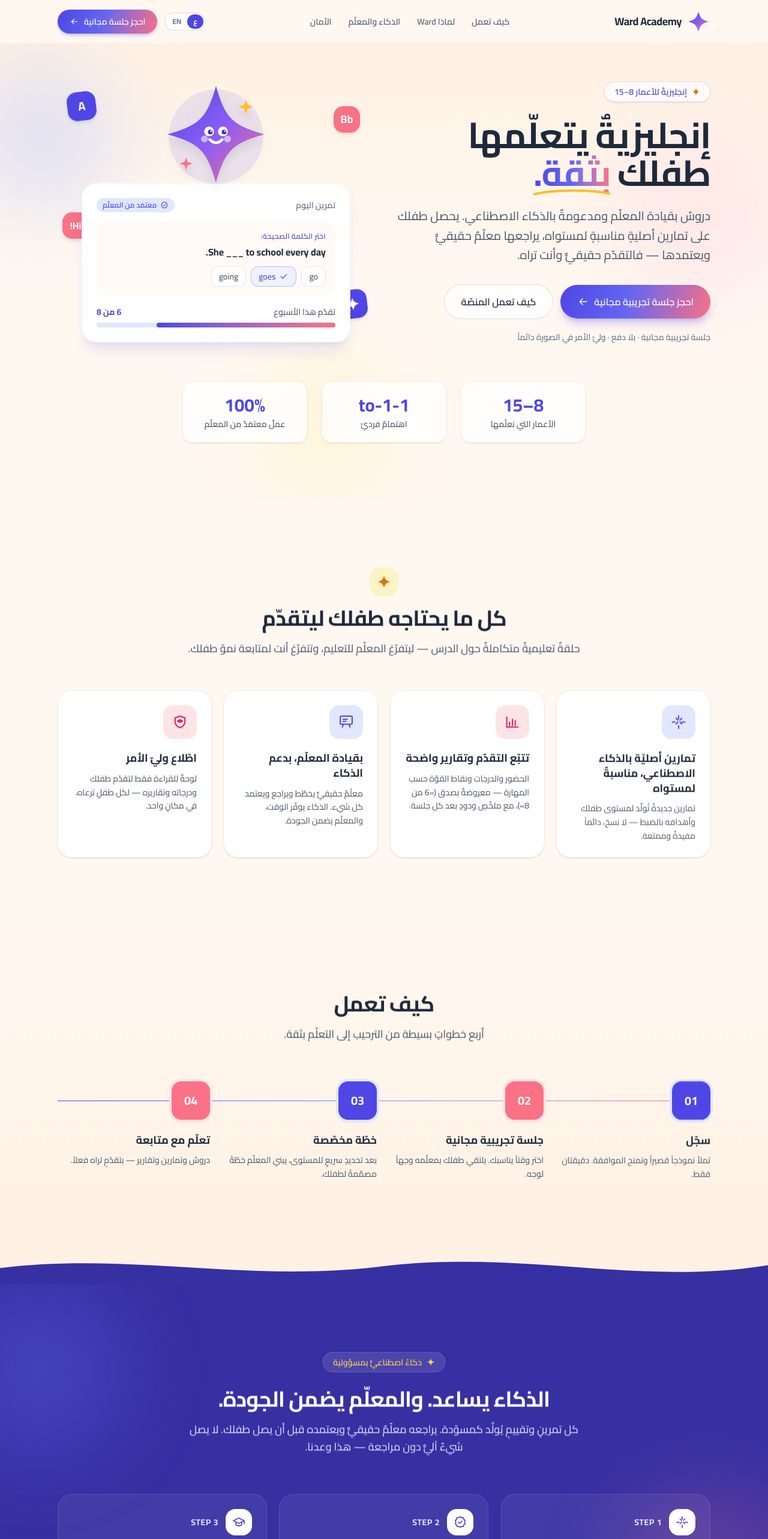
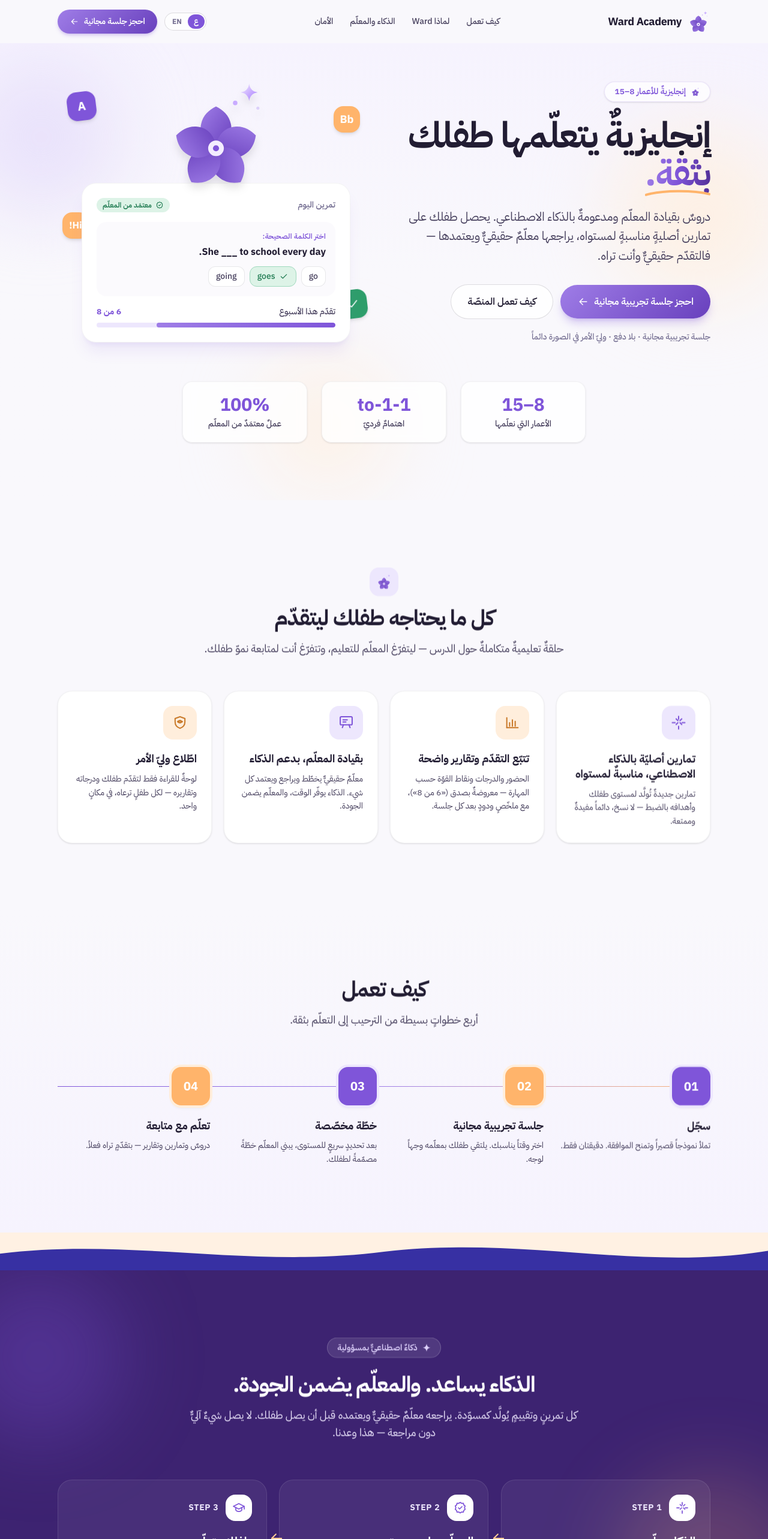
Before and after one commit to diyaaldinhafez/wardacademy, a Next.js app: page / in a window 1280 px wide. Shown: the top 2566 px of the page at 60% size. Built offline with nearby package versions, Linux system fonts and the light colour scheme.

Commit message:
Apply Ward Academy design system to landing: purple-led palette + apricot warm touch + leaf-approved, IBM Plex Arabic / Baloo 2 / Nunito fonts, Platycodon flower identity (logo/mascot/favicon), spark = AI-only. Keeps bilingual + RTL + structure.

```diff
--- a/app/globals.css
+++ b/app/globals.css
@@ -1,47 +1,53 @@
 @import "tailwindcss";
 
 /* ===========================================================================
-   Ward Academy — "Sunny Scholar" theme
-   Bright, cohesive palette: trustworthy for guardians, warm for young learners.
-   Tailwind v4 design tokens — these generate utilities like bg-brand,
-   text-coral, from-amber, etc.
+   Ward Academy — design system ("Platycodon violet")
+   Purple is the hero. The flower is the brand mark; the spark marks AI only.
+   Warm touch = apricot; growth/teacher-approved = leaf. Neutrals are
+   violet-tinted "dusk" inks. Token values map the existing utilities
+   (bg-brand, text-coral, etc.) onto the new palette.
    =========================================================================== */
 @theme {
   /* Fonts (wired up in app/layout.tsx via next/font) */
-  --font-sans: var(--font-inter);
-  --font-display: var(--font-fredoka);
+  --font-sans: var(--font-nunito);
+  --font-display: var(--font-baloo);
 
-  /* PRIMARY 1 — Indigo: knowledge, trust, modern */
-  --color-brand-50: #eef2ff;
-  --color-brand-100: #e0e7ff;
-  --color-brand-200: #c7d2fe;
-  --color-brand-300: #a5b4fc;
-  --color-brand-400: #818cf8;
-  --color-brand-500: #6366f1;
-  --color-brand: #4f46e5;
-  --color-brand-600: #4f46e5;
-  --color-brand-700: #4338ca;
-  --color-brand-800: #3730a3;
+  /* HERO — Ward Purple (Platycodon) */
+  --color-brand-50: #f6f3fe;
+  --color-brand-100: #ede7fd;
+  --color-brand-200: #dcd0fa;
+  --color-brand-300: #c0a9f2;
+  --color-brand-400: #9f7de7;
+  --color-brand-500: #7f55d9;
+  --color-brand: #7f55d9; /* primary */
+  --color-brand-600: #6840bd; /* hover / text-on-soft */
+  --color-brand-700: #533099;
+  --color-brand-800: #3d2371; /* deep — dark sections */
+  --color-brand-900: #29174e;
 
-  /* PRIMARY 2 — Coral: warmth, energy, play */
-  --color-coral-100: #ffe4e6;
-  --color-coral-300: #fda4af;
-  --color-coral: #fb7185;
-  --color-coral-600: #e11d61;
+  /* WARM TOUCH — Apricot (rewards / warmth) — maps the old "coral" + "amber" */
+  --color-coral-100: #ffeedc;
+  --color-coral-300: #ffcb94;
+  --color-coral: #ffb46b;
+  --color-coral-600: #c97a2b;
+  --color-amber-100: #ffeedc;
+  --color-amber-300: #ffcb94;
+  --color-amber: #ffb46b;
+  --color-amber-600: #c97a2b;
 
-  /* Secondary accent (sparkle/highlight only) — Amber */
-  --color-amber-100: #fef3c7;
-  --color-amber-300: #fcd34d;
-  --color-amber: #fbbf24;
-  --color-amber-600: #d97706;
+  /* GROWTH / TEACHER-APPROVED — Leaf */
+  --color-leaf-100: #ddf3e7;
+  --color-leaf-300: #9fd9bd;
+  --color-leaf: #2e9e6b;
+  --color-leaf-700: #1e7a50;
 
-  /* Surfaces & text */
-  --color-cream: #fff8f1;
-  --color-cream-deep: #fff1e3;
-  --color-ink: #1e293b;
-  --color-ink-soft: #475569;
-  --color-ink-muted: #64748b; /* functional muted text — passes AA on cream */
-  --color-ink-faint: #94a3b8; /* decorative only */
+  /* Surfaces & "dusk" inks (violet-tinted; no pure gray) */
+  --color-cream: #f9f8fc; /* airy page bg (ink-50) */
+  --color-cream-deep: #f6f3fe; /* soft purple wash (purple-50) */
+  --color-ink: #221d33; /* strong / headings */
+  --color-ink-soft: #453e5c; /* body */
+  --color-ink-muted: #767093; /* muted (AA) */
+  --color-ink-faint: #9c96b5; /* faint / placeholders */
 }
 
 :root {
@@ -52,13 +58,13 @@
   scroll-behavior: smooth;
 }
 
-/* Arabic: use Cairo for both display & body, and a little more line-height */
+/* Arabic: IBM Plex Sans Arabic for both display & body, generous leading */
 html[lang="ar"] {
-  --font-display: var(--font-cairo);
-  --font-sans: var(--font-cairo);
+  --font-display: var(--font-ar);
+  --font-sans: var(--font-ar);
 }
 html[lang="ar"] body {
-  line-height: 1.7;
+  line-height: 1.8;
 }
 
 /* Mirror directional (arrow) icons under RTL */
@@ -66,12 +72,12 @@
   transform: scaleX(-1);
 }
 
-/* The brand "confidence" gradient — used on primary actions & the logo spark */
+/* Brand "bloom" gradient (purple-led) — primary actions & brand moments */
 .brand-gradient {
-  background-image: linear-gradient(110deg, #4f46e5 0%, #6366f1 45%, #fb7185 100%);
+  background-image: linear-gradient(135deg, #9f7de7 0%, #6840bd 100%);
 }
 .brand-gradient:hover {
-  filter: brightness(1.07);
+  filter: brightness(1.05);
 }
 
 /* Keep sticky-navbar from covering section headings when navigating anchors */
--- a/app/layout.tsx
+++ b/app/layout.tsx
@@ -1,25 +1,27 @@
 import type { Metadata } from "next";
-import { Inter, Fredoka, Cairo } from "next/font/google";
+import { Nunito, Baloo_2, IBM_Plex_Sans_Arabic } from "next/font/google";
 import "./globals.css";
 import LanguageProvider from "@/components/LanguageProvider";
 
-const inter = Inter({
-  variable: "--font-inter",
+// English body — Nunito (clean, friendly)
+const nunito = Nunito({
+  variable: "--font-nunito",
   subsets: ["latin"],
+  weight: ["400", "600", "700", "800"],
   display: "swap",
 });
 
-// Fredoka — rounded & friendly: warm for young learners, still clean for parents
-const fredoka = Fredoka({
-  variable: "--font-fredoka",
+// English display — Baloo 2 (round, confident)
+const baloo = Baloo_2({
+  variable: "--font-baloo",
   subsets: ["latin"],
-  weight: ["400", "500", "600", "700"],
+  weight: ["500", "600", "700", "800"],
   display: "swap",
 });
 
-// Cairo — friendly rounded Arabic; used for both headings & body when lang=ar
-const cairo = Cairo({
-  variable: "--font-cairo",
+// Arabic UI (display + body) — IBM Plex Sans Arabic
+const plexArabic = IBM_Plex_Sans_Arabic({
+  variable: "--font-ar",
   subsets: ["arabic", "latin"],
   weight: ["400", "500", "600", "700"],
   display: "swap",
@@ -41,7 +43,7 @@
     <html
       lang="ar"
       dir="rtl"
-      className={`${inter.variable} ${fredoka.variable} ${cairo.variable} h-full antialiased`}
+      className={`${nunito.variable} ${baloo.variable} ${plexArabic.variable} h-full antialiased`}
     >
       <body className="min-h-full flex flex-col bg-cream text-ink">
         <LanguageProvider>{children}</LanguageProvider>
--- a/components/AISection.tsx
+++ b/components/AISection.tsx
@@ -20,7 +20,7 @@
 
       <div className="relative mx-auto max-w-6xl px-5 sm:px-8">
         <Reveal className="mx-auto max-w-2xl text-center">
-          <span className="inline-flex items-center gap-2 rounded-full border border-white/20 bg-white/10 px-4 py-1.5 text-sm font-semibold text-amber-300">
+          <span className="inline-flex items-center gap-2 rounded-full border border-white/20 bg-white/10 px-4 py-1.5 text-sm font-semibold text-brand-200">
             <Spark className="h-3.5 w-3.5" />
             {ai.eyebrow}
           </span>
--- a/components/Features.tsx
+++ b/components/Features.tsx
@@ -2,7 +2,7 @@
 
 import Icon, { type IconName } from "./Icon";
 import Reveal from "./Reveal";
-import Spark from "./Spark";
+import Mascot from "./Mascot";
 import { useT } from "./LanguageProvider";
 
 /**
@@ -22,8 +22,8 @@
     <section id="features" className="bg-cream py-20 sm:py-28">
       <div className="mx-auto max-w-6xl px-5 sm:px-8">
         <Reveal className="mx-auto max-w-2xl text-center">
-          <span className="mx-auto mb-4 flex h-12 w-12 items-center justify-center rounded-2xl bg-amber-100 text-amber-600">
-            <Spark className="h-6 w-6" />
+          <span className="mx-auto mb-4 flex h-12 w-12 items-center justify-center rounded-2xl bg-brand-100">
+            <Mascot className="h-7 w-7" title="" />
           </span>
           <h2 className="font-display text-3xl font-extrabold tracking-tight text-ink sm:text-4xl">
             {features.heading}
--- a/components/Hero.tsx
+++ b/components/Hero.tsx
@@ -3,7 +3,6 @@
 import Link from "next/link";
 import Icon from "./Icon";
 import Mascot from "./Mascot";
-import Spark from "./Spark";
 import { useT } from "./LanguageProvider";
 
 export default function Hero() {
@@ -25,7 +24,7 @@
           {/* ---- Left: copy ---- */}
           <div className="text-center lg:text-start">
             <span className="inline-flex items-center gap-2 rounded-full border border-brand/15 bg-white/70 px-4 py-1.5 text-sm font-semibold text-brand shadow-sm backdrop-blur">
-              <Spark className="h-3.5 w-3.5 text-amber-600" />
+              <Mascot className="h-4 w-4" title="" />
               {hero.eyebrow}
             </span>
 
@@ -33,7 +32,7 @@
               {hero.titleLines.map((line) =>
                 line === hero.highlight ? (
                   <span key={line} className="relative inline-block">
-                    <span className="bg-gradient-to-r from-brand via-brand-500 to-coral bg-clip-text text-transparent">
+                    <span className="bg-gradient-to-r from-brand-400 via-brand to-brand-700 bg-clip-text text-transparent">
                       {line}
                     </span>
                     <svg
@@ -128,8 +127,8 @@
       <span className="animate-float-slow absolute -left-8 top-1/2 grid h-11 w-11 place-items-center rounded-2xl bg-coral font-display text-base font-bold text-white shadow-md">
         Hi!
       </span>
-      <span className="animate-wiggle absolute -right-7 bottom-10 grid h-12 w-12 place-items-center rounded-2xl bg-brand text-white shadow-md">
-        <Spark className="h-6 w-6" />
+      <span className="animate-wiggle absolute -right-7 bottom-10 grid h-12 w-12 place-items-center rounded-2xl bg-leaf text-white shadow-md">
+        <Icon name="check" className="h-6 w-6" />
       </span>
     </div>
   );
@@ -143,7 +142,7 @@
       {/* Header: label + approved chip */}
       <div className="flex items-center justify-between gap-3">
         <span className="text-sm font-semibold text-ink-muted">{p.label}</span>
-        <span className="inline-flex items-center gap-1.5 rounded-full bg-brand-100 px-2.5 py-1 text-xs font-semibold text-brand">
+        <span className="inline-flex items-center gap-1.5 rounded-full bg-leaf-100 px-2.5 py-1 text-xs font-semibold text-leaf-700">
           <Icon name="check-badge" className="h-3.5 w-3.5" />
           {p.approved}
         </span>
@@ -161,7 +160,7 @@
               key={opt.text}
               className={`inline-flex items-center gap-1.5 rounded-xl border px-3 py-1.5 text-sm font-medium ${
                 opt.correct
-                  ? "border-brand/30 bg-brand-50 text-brand"
+                  ? "border-leaf-300 bg-leaf-100 text-leaf-700"
                   : "border-ink/10 bg-white text-ink-soft"
               }`}
             >
@@ -178,7 +177,7 @@
         <span className="font-display text-sm font-bold text-brand">{p.progressValue}</span>
       </div>
       <div className="mt-2 h-2 w-full overflow-hidden rounded-full bg-brand-100">
-        <div className="h-full w-3/4 rounded-full bg-gradient-to-r from-brand to-coral" />
+        <div className="h-full w-3/4 rounded-full bg-gradient-to-r from-brand-400 to-brand" />
       </div>
     </div>
   );
--- a/components/Mascot.tsx
+++ b/components/Mascot.tsx
@@ -1,10 +1,11 @@
 /**
- * "Wardy" — Ward Academy's identity mark: a 4-point spark (Gemini-style),
- * filled with the brand "confidence" gradient (indigo → violet → coral).
+ * "Wardy" — Ward Academy's brand mark: the Platycodon (balloon flower) with the
+ * AI spark emerging from it. ("Ward" / ورد = flowers.) The child's growth is the
+ * hero; the spark supports and illuminates — it never surrounds or replaces.
  *
- * One source of truth:
- *  - face={true}  → the friendly mascot (hero, signup)
- *  - face={false} → the clean spark for the logo (navbar, footer, favicon)
+ * One source for the mark, used as mascot, logo and favicon. The `face`/`title`
+ * props are kept for call-site compatibility; the flower carries the personality
+ * (the design system uses no faces).
  */
 type Props = {
   className?: string;
@@ -12,66 +13,49 @@
   title?: string;
 };
 
-const SPARK =
-  "M100 16 C 116 72 128 84 184 100 C 128 116 116 128 100 184 C 84 128 72 116 16 100 C 72 84 84 72 100 16 Z";
+const PETAL =
+  "M50,50 C38,46 30,34 33,22 C35,12 42,6 50,2 C58,6 65,12 67,22 C70,34 62,46 50,50 Z";
+const ROT = [0, 72, 144, 216, 288];
 
-export default function Mascot({
-  className = "",
-  face = true,
-  title = "Ward Academy spark",
-}: Props) {
+export default function Mascot({ className = "", title = "Ward Academy" }: Props) {
   return (
     <svg
-      viewBox="0 0 200 200"
+      viewBox="0 0 132 132"
       className={className}
       role="img"
       aria-label={title}
       xmlns="http://www.w3.org/2000/svg"
     >
       <defs>
-        <linearGradient id="wardy-grad" x1="0" y1="0" x2="1" y2="1">
-          <stop offset="0%" stopColor="#4f46e5" />
-          <stop offset="50%" stopColor="#8b5cf6" />
-          <stop offset="100%" stopColor="#fb7185" />
+        <linearGradient id="wardy-petal" x1="0" y1="0" x2="1" y2="1">
+          <stop offset="0" stopColor="#9F7DE7" />
+          <stop offset="1" stopColor="#6840BD" />
+        </linearGradient>
+        <linearGradient id="wardy-spark" x1="0" y1="0" x2="1" y2="1">
+          <stop offset="0" stopColor="#F3EDFF" />
+          <stop offset="0.55" stopColor="#C8ABFF" />
+          <stop offset="1" stopColor="#A57CFF" />
         </linearGradient>
       </defs>
 
-      {/* soft halo behind the spark (mascot only) */}
-      {face && <circle cx="100" cy="104" r="82" fill="#6366f1" opacity="0.12" />}
+      {/* flower */}
+      <g transform="translate(16 32)">
+        <g fill="url(#wardy-petal)">
+          {ROT.map((deg) => (
+            <path key={deg} d={PETAL} transform={`rotate(${deg} 50 50)`} />
+          ))}
+        </g>
+        <circle cx="50" cy="50" r="9" fill="#F3EDFF" />
+        <circle cx="50" cy="50" r="3.5" fill="#7F55D9" />
+      </g>
 
-      <path d={SPARK} fill="url(#wardy-grad)" />
-
-      {face && (
-        <>
-          {/* little companion sparkles */}
-          <path
-            d="M152 40 l3.2 9 9 3.2 -9 3.2 -3.2 9 -3.2 -9 -9 -3.2 9 -3.2 z"
-            fill="#fbbf24"
-          />
-          <path
-            d="M48 140 l2.8 8 8 2.8 -8 2.8 -2.8 8 -2.8 -8 -8 -2.8 8 -2.8 z"
-            fill="#fb7185"
-          />
-          {/* cheeks */}
-          <circle cx="80" cy="108" r="6" fill="#ffffff" opacity="0.55" />
-          <circle cx="120" cy="108" r="6" fill="#ffffff" opacity="0.55" />
-          {/* eyes */}
-          <circle cx="88" cy="95" r="8.5" fill="#ffffff" />
-          <circle cx="112" cy="95" r="8.5" fill="#ffffff" />
-          <circle cx="90" cy="96" r="4" fill="#3730a3" />
-          <circle cx="114" cy="96" r="4" fill="#3730a3" />
-          <circle cx="91.5" cy="94.5" r="1.4" fill="#ffffff" />
-          <circle cx="115.5" cy="94.5" r="1.4" fill="#ffffff" />
-          {/* smile */}
-          <path
-            d="M89 109 Q100 120 111 109"
-            fill="none"
-            stroke="#ffffff"
-            strokeWidth="4.5"
-            strokeLinecap="round"
-          />
-        </>
-      )}
+      {/* the AI spark, emerging from the flower */}
+      <path
+        d="M104 8 C104.9 13.8 108 16.9 113.8 17.8 C108 18.7 104.9 21.8 104 27.6 C103.1 21.8 100 18.7 94.2 17.8 C100 16.9 103.1 13.8 104 8 Z"
+        fill="url(#wardy-spark)"
+      />
+      <circle cx="88" cy="30" r="2.6" fill="#C8ABFF" />
+      <circle cx="114" cy="36" r="1.8" fill="#DCD0FA" />
     </svg>
   );
 }
--- a/components/Spark.tsx
+++ b/components/Spark.tsx
@@ -1,19 +1,14 @@
 import type { SVGProps } from "react";
 
 /**
- * The brand's 4-point spark motif as a small, solid accent icon.
- * Inherits color from the parent (currentColor). Used for eyebrows, bullets,
- * and decorative accents so the whole site echoes the logo shape.
+ * The AI spark — Ward Academy's signature for AI involvement. Use it ONLY to
+ * mark an AI moment (never as generic decoration). Inherits color via
+ * currentColor; on the landing it's drawn in brand purple.
  */
 export default function Spark(props: SVGProps<SVGSVGElement>) {
   return (
-    <svg
-      viewBox="0 0 24 24"
-      fill="currentColor"
-      aria-hidden="true"
-      {...props}
-    >
-      <path d="M12 1.6C13.6 8 16 10.4 22.4 12 16 13.6 13.6 16 12 22.4 10.4 16 8 13.6 1.6 12 8 10.4 10.4 8 12 1.6Z" />
+    <svg viewBox="0 0 24 24" fill="currentColor" aria-hidden="true" {...props}>
+      <path d="M12 1 C13 7.5 16.5 11 23 12 C16.5 13 13 16.5 12 23 C11 16.5 7.5 13 1 12 C7.5 11 11 7.5 12 1 Z" />
     </svg>
   );
 }
```
Also changed, not shown: app/icon.svg.
